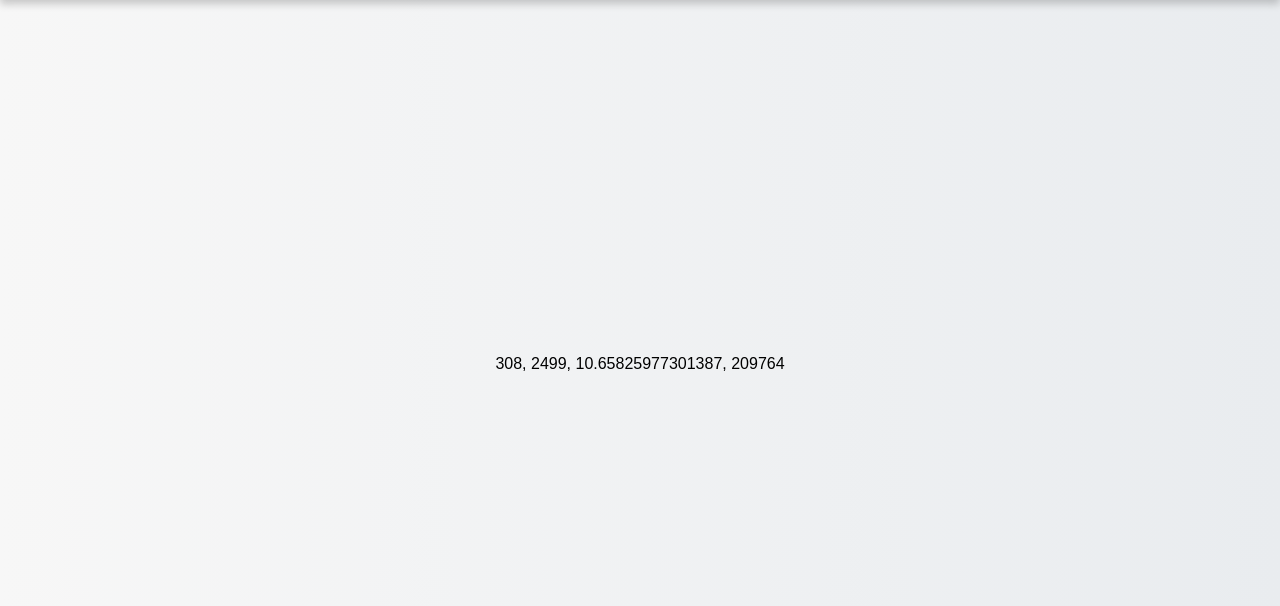
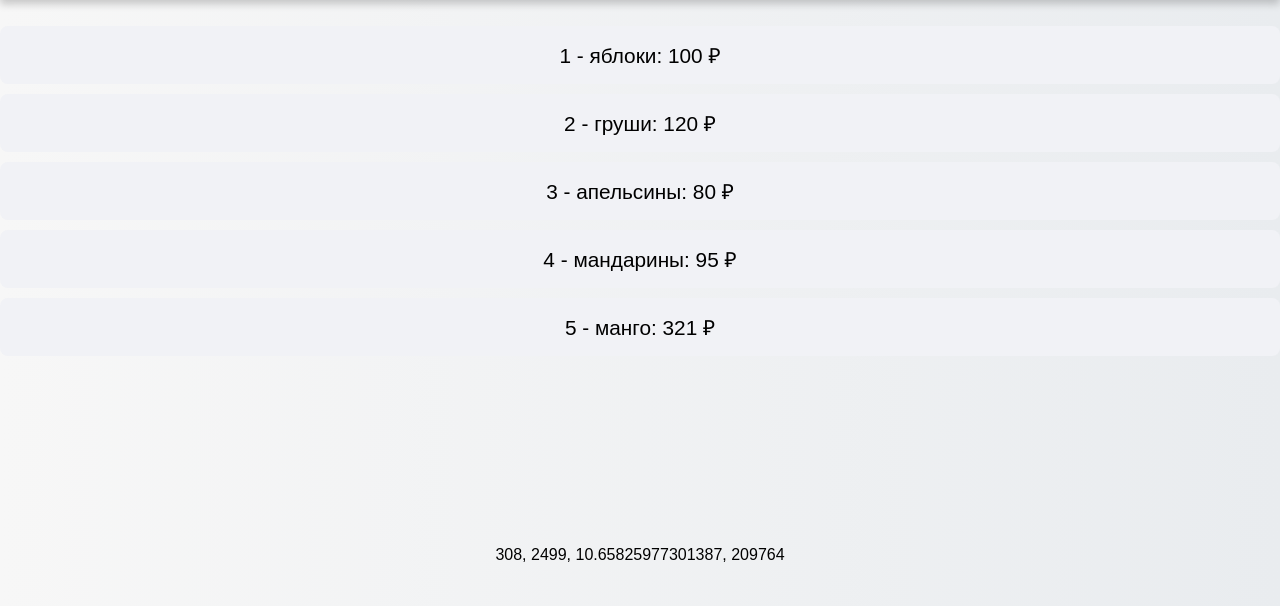
Before and after one commit to Stepan-Zyryanovbu/web-programming-labs-2, a Flask app: page /lab2/example in a window 1280 px wide. Shown: the part 73-679 px from the top of the page. Run offline with Flask 3, Linux system fonts and the light colour scheme.

Commit message:
Цикл в шаблоне

```diff
--- a/app.py
+++ b/app.py
@@ -11,7 +11,14 @@ def example():
     r2 = (3258 - 759)
     r3 = (8452 / 793)
     r4 = (458 ** 2)
-    return render_template('example.html', name=name, group=group, course=course, r1=r1, r2=r2, r3=r3, r4=r4, tittlename=tittlename)
+    fruits = [
+        {'name': 'яблоки','price': 100},
+        {'name': 'груши', 'price': 120},
+        {'name': 'апельсины', 'price': 80},
+        {'name': 'мандарины', 'price': 95},
+        {'name': 'манго', 'price': 321}
+        ]
+    return render_template('example.html', name=name, group=group, course=course, r1=r1, r2=r2, r3=r3, r4=r4, tittlename=tittlename, fruits=fruits)
 
 @app.route("/")
 @app.route("/index")
--- a/templates/example.html
+++ b/templates/example.html
@@ -17,6 +17,12 @@
         WEB - программирование, 2 часть. {% if lab_num %}Лабораторная работа 2{% endif %}
     </header>
 
+    <ul>
+        {% for f in fruits %}
+        <li>{{loop.index}} - {{ f.name }}: {{ f.price }} &#x20bd;</li>
+        {% endfor %}
+    </ul>
+
     <main>
         {{r1}}, {{r2}}, {{r3}}, {{r4}}
     </main>
```
